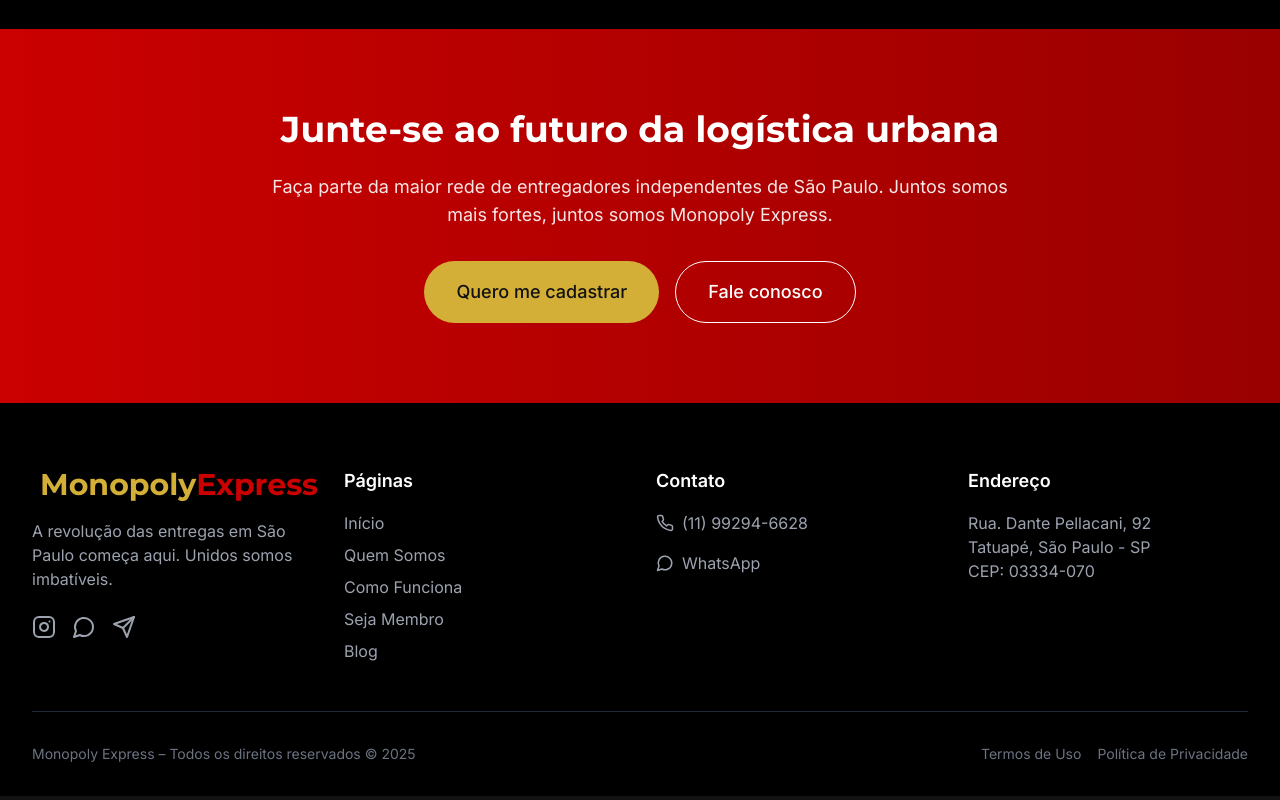
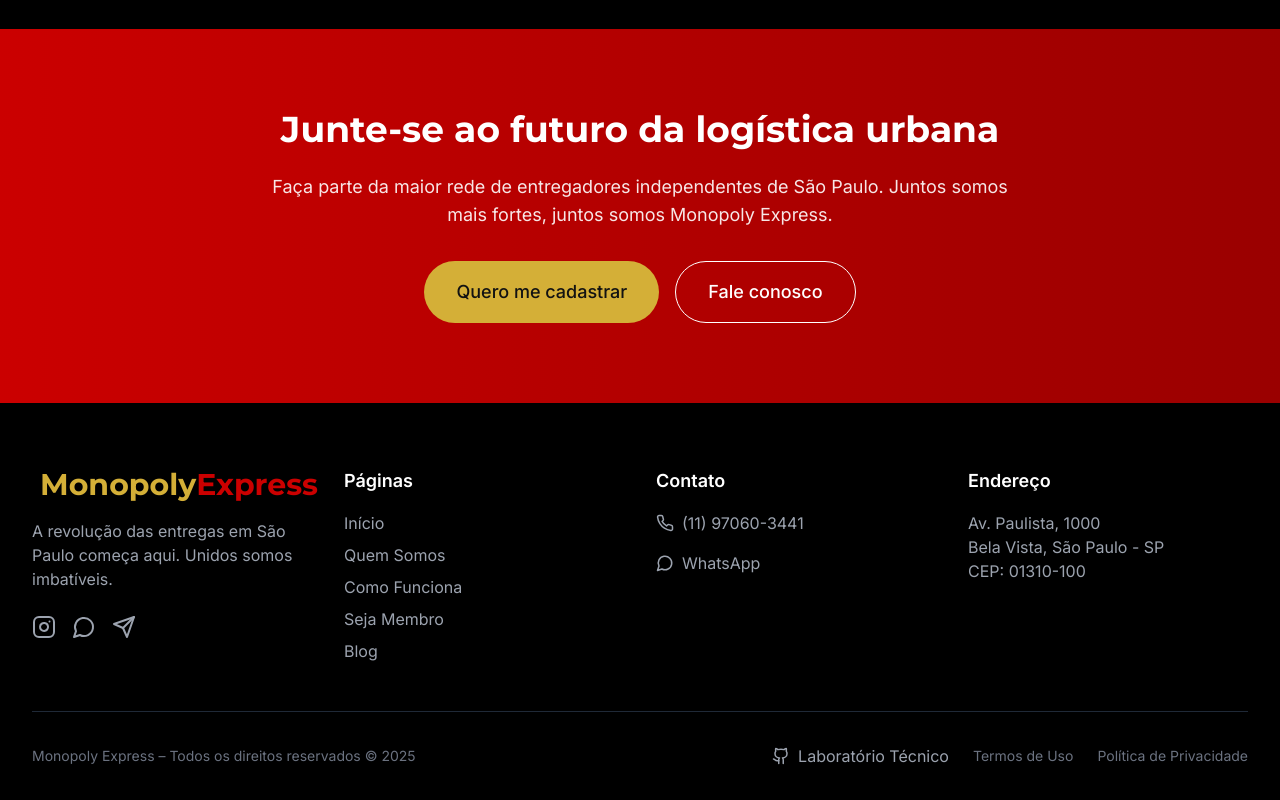
Before and after one commit to AstridNielsen-lab/Monopoly-Express-Cooperative, a React (Vite) app: page / in a window 1280 px wide. Shown: the part 3379-4179 px from the top of the page. Built offline with nearby package versions, Linux system fonts and the light colour scheme.

Commit message:
Update Footer.tsx

```diff
--- a/src/components/layout/Footer.tsx
+++ b/src/components/layout/Footer.tsx
@@ -1,9 +1,9 @@
 import React from 'react';
 import { Link } from 'react-router-dom';
-import { Instagram, Phone, MessageCircle, Send } from 'lucide-react';
+import { Instagram, Phone, MessageCircle, Send, Github } from 'lucide-react';
 import Logo from '../ui/Logo';
 
-const Footer: React.FC = () => {
+function Footer() {
   const currentYear = new Date().getFullYear();
 
   return (
@@ -35,11 +35,11 @@ const Footer: React.FC = () => {
                 <MessageCircle size={24} />
               </a>
               <a
-                href="https://www.facebook.com/likelooksolutions"
+                href="https://t.me/use_chatGPT"
                 target="_blank"
                 rel="noopener noreferrer"
                 className="text-gray-400 hover:text-accent transition-colors duration-200"
-                aria-label="Facebook"
+                aria-label="Telegram"
               >
                 <Send size={24} />
               </a>
@@ -82,8 +82,8 @@ const Footer: React.FC = () => {
             <ul className="space-y-4">
               <li className="flex items-center text-gray-400">
                 <Phone size={18} className="mr-2" />
-                <a href="tel:+5511992946628" className="hover:text-accent transition-colors duration-200">
-                  (11) 99294-6628
+                <a href="tel:+5511970603441" className="hover:text-accent transition-colors duration-200">
+                  (11) 97060-3441
                 </a>
               </li>
               <li className="flex items-center text-gray-400">
@@ -98,9 +98,9 @@ const Footer: React.FC = () => {
           <div>
             <h3 className="text-lg font-bold text-white mb-4">Endereço</h3>
             <p className="text-gray-400">
-              Rua. Dante Pellacani, 92<br />
-              Tatuapé, São Paulo - SP<br />
-              CEP: 03334-070
+              Av. Paulista, 1000<br />
+              Bela Vista, São Paulo - SP<br />
+              CEP: 01310-100
             </p>
           </div>
         </div>
@@ -110,7 +110,18 @@ const Footer: React.FC = () => {
             <p className="text-gray-500 text-sm mb-4 md:mb-0">
               Monopoly Express – Todos os direitos reservados © {currentYear}
             </p>
-            <div className="flex space-x-4">
+            <div className="flex items-center space-x-6">
+              <div className="flex items-center text-gray-400 hover:text-accent transition-colors duration-200">
+                <a
+                  href="https://github.com/AstridNielsen-lab/Like-Look-Express"
+                  target="_blank"
+                  rel="noopener noreferrer"
+                  className="flex items-center"
+                >
+                  <Github size={18} className="mr-2" />
+                  <span>Laboratório Técnico</span>
+                </a>
+              </div>
               <Link to="/termos-de-uso" className="text-gray-500 text-sm hover:text-accent transition-colors duration-200">
                 Termos de Uso
               </Link>
@@ -123,6 +134,6 @@ const Footer: React.FC = () => {
       </div>
     </footer>
   );
-};
+}
 
 export default Footer;
```
